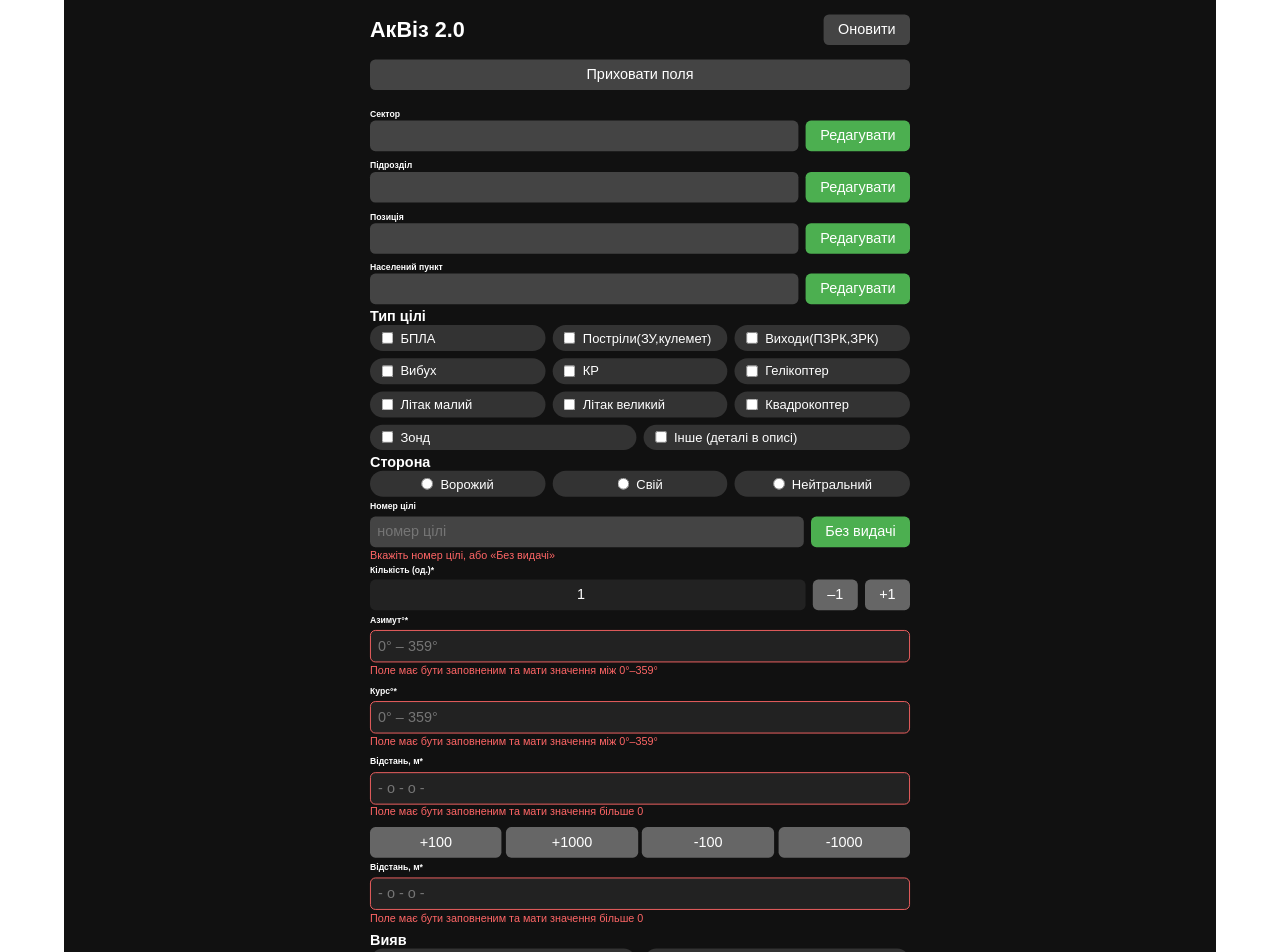
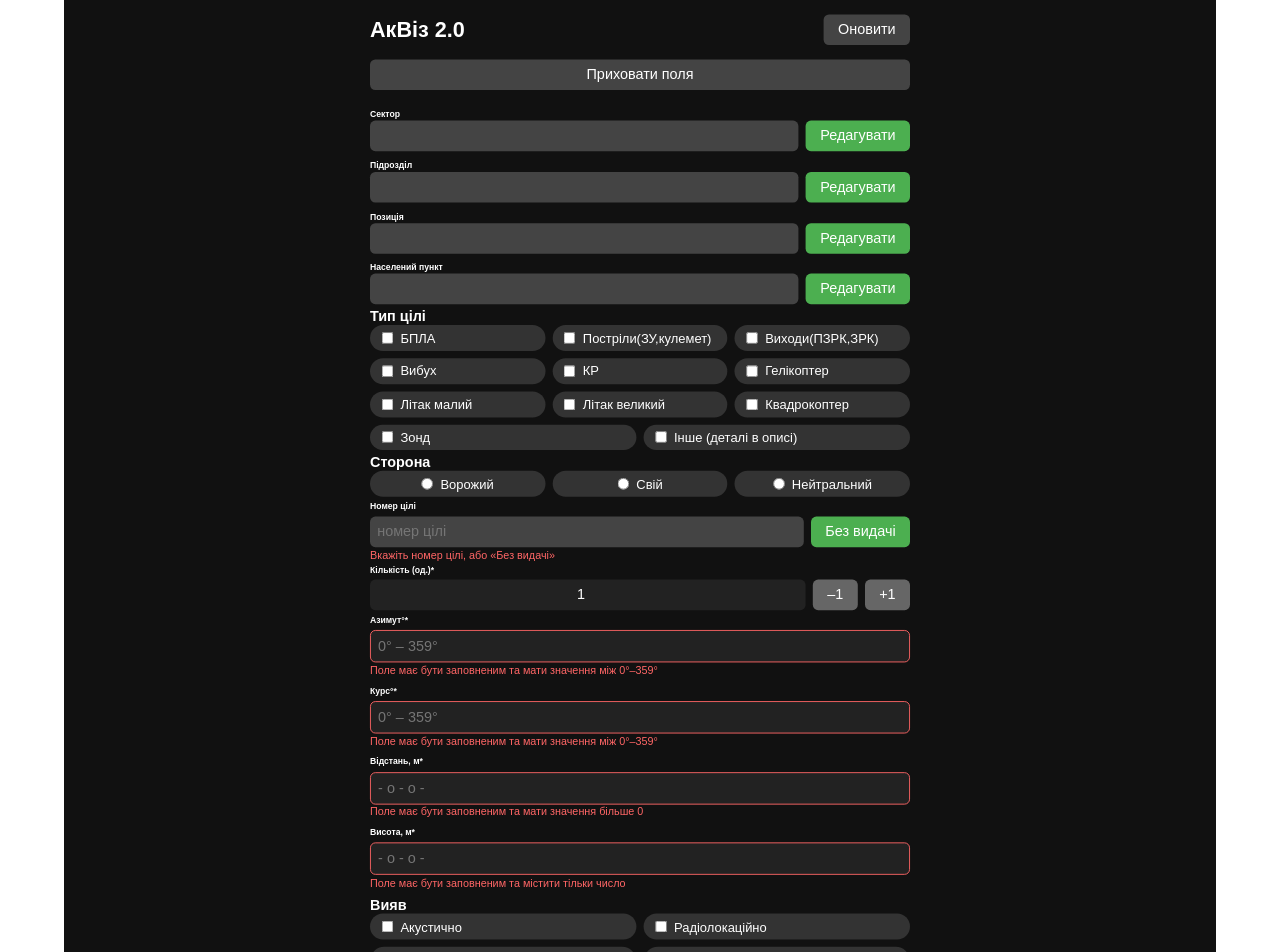
Before and after one commit to lolittajdm-alt/akviz0.2, a Next.js app: page / in a window 1280 px wide. Shown: the top 952 px of the page. Built offline with nearby package versions, Linux system fonts and the light colour scheme.

Commit message:
Update index.js

```diff
--- a/pages/index.js
+++ b/pages/index.js
@@ -728,36 +728,6 @@ useEffect(() => {
 </div>
 
         {/* Відстань */}
-        <div style={{ ...blockMargin, display:"flex", flexDirection:"column" }}>
-          <div style={labelStyle}>Відстань, м*</div>
-          <input
-            type="text"
-            value={form.distance}
-            onChange={onDistanceChange}
-            placeholder="- о - о -"
-            style={{
-              width:"100%",padding:"0.5rem",borderRadius:"6px",
-              backgroundColor:"#222",color:"#fff",fontSize:"1rem",
-              boxSizing:"border-box",
-              border: form.distance.trim()===""||!validateDistance(form.distance)?"1px solid #ff6666":"none"
-            }}
-          />
-          {(form.distance.trim()===""||!validateDistance(form.distance))&&(
-            <div style={errorStyle}>Поле має бути заповненим та мати значення більше 0</div>
-          )}
-          <div style={{ display:"flex", gap:"0.3rem", marginTop:"0.3rem" }}>
-            {[{label:"+100",delta:100},{label:"+1000",delta:1000},{label:"-100",delta:-100},{label:"-1000",delta:-1000}]
-              .map(({label,delta})=>(
-              <button
-                key={label}
-                onClick={()=>changeDistance(delta)}
-                style={{...buttonStyle,flex:1}}
-              >{label}</button>
-            ))}
-          </div>
-        </div>
-
-        {/* Відстань */}
 <div style={{ ...blockMargin, display:"flex", flexDirection:"column" }}>
   <div style={labelStyle}>Відстань, м*</div>
   <input
@@ -787,6 +757,46 @@ useEffect(() => {
           onClick={()=>changeDistance(delta)}
           style={{...buttonStyle,flex:1}}
         >{label}</button>
+      ))}
+    </div>
+  )}
+</div>
+       {/* Висота */}
+<div style={{ ...blockMargin, display:"flex", flexDirection:"column" }}>
+  <div style={labelStyle}>Висота, м*</div>
+  <input
+    type="text"
+    value={form.height}
+    onChange={onHeightChange}
+    placeholder="- о - о -"
+    inputMode="numeric"
+    style={{
+      width:"100%",padding:"0.5rem",borderRadius:"6px",
+      backgroundColor:"#222",color:"#fff",fontSize:"1rem",
+      boxSizing:"border-box",
+      border: form.height.trim()===""||!validateHeight(form.height)
+        ? "1px solid #ff6666"
+        : "none"
+    }}
+  />
+  {(form.height.trim()===""||!validateHeight(form.height))&&(
+    <div style={errorStyle}>
+      Поле має бути заповненим та містити тільки число
+    </div>
+  )}
+
+  {/* Кнопки зміни висоти — тільки якщо поле валідне */}
+  {form.height.trim() !== "" && validateHeight(form.height) && (
+    <div style={{ display:"flex", gap:"0.3rem", marginTop:"0.3rem" }}>
+      {[{label:"+100 м",delta:100},{label:"+500 м",delta:500},{label:"-100 м",delta:-100},{label:"-500 м",delta:-500}]
+        .map(({label,delta})=>(
+        <button
+          key={label}
+          onClick={()=>changeHeight(delta)}
+          style={{...buttonStyle,flex:1}}
+        >
+          {label}
+        </button>
       ))}
     </div>
   )}
```
